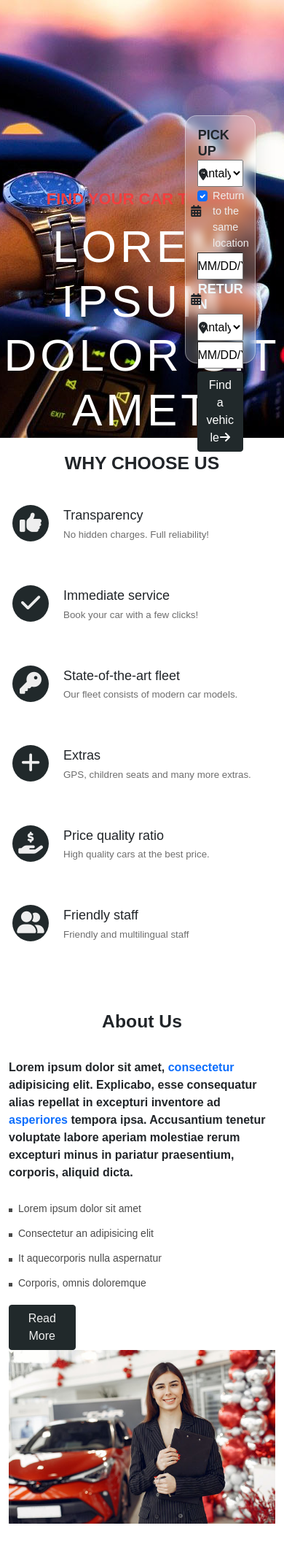
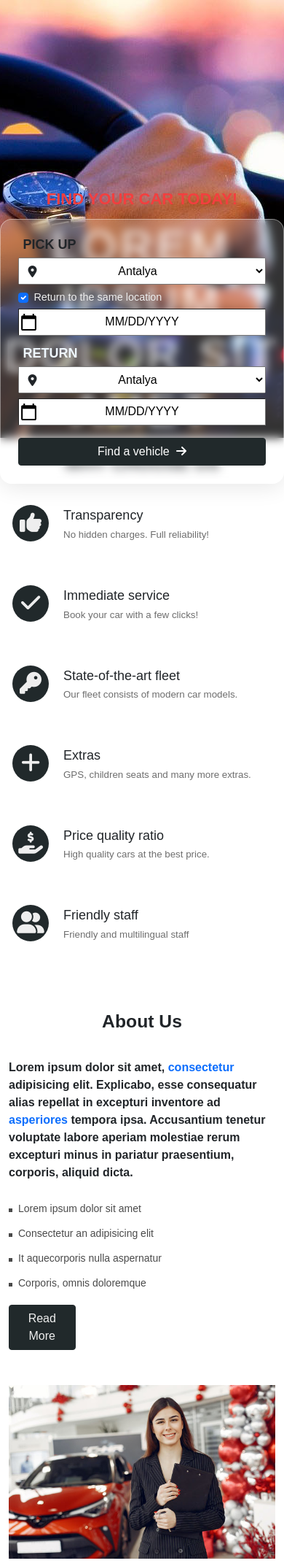
Before and after one commit to mehmet-karagoz/Car-Rental-Software, a PHP site: page / in a window 390 px wide. Shown: the part 80-2226 px from the top of the page at 73% size. Run offline with PHP 8.4, Linux system fonts and the light colour scheme; some libraries are stand-ins or nearby versions.

Commit message:
fixed responsive issue

```diff
--- a/index.html
+++ b/index.html
@@ -75,7 +75,6 @@
               </label>
             </div>
             <div class="pick-up-date">
-              <i class="fa-solid fa-calendar-days"></i>
               <input type="date" name="pick-up" id="pick-up">
             </div>
             <h5 style="color: aliceblue;">RETURN</h5>
@@ -89,7 +88,6 @@
               </select>
             </div>
             <div class="return-date">
-              <i class="fa-solid fa-calendar-days"></i>
               <input type="date" name="return" id="return">
             </div>
             <button class="btn btn-primary d-block w-100" type="submit" id="find-vehicle">Find a vehicle<i
@@ -217,7 +215,7 @@
           </div>
         </div>
         <div class="col-md-6">
-          <div class="right-image">
+          <div class="right-image mt-5">
             <img src="images/about-1-570x350.jpg" alt="">
           </div>
         </div>
--- a/style.css
+++ b/style.css
@@ -195,7 +195,7 @@ header .navbar {
   left: 8%;
 }
 
-.banner .card .return-date>i {
+.banner .card .return-date > i {
   position: absolute;
   top: 72%;
   left: 8%;
@@ -211,6 +211,9 @@ header .navbar {
 #find-vehicle i {
   padding-left: 3%;
 }
+#find-vehicle:hover {
+  border: #eee solid 2px;
+}
 
 #pick-up,
 #return {
@@ -222,13 +225,16 @@ header .navbar {
   padding: 0;
 }
 
+#pick-up:hover,#return:hover {
+  border: #1a6692 solid 2px;
+}
+
 input[type="date"]::-webkit-calendar-picker-indicator {
   position: absolute;
-  left: 5%;
+  left: 6%;
   margin: 0;
-  width: 88%;
-  height: 9%;
-  opacity: 0;
+  width: 78%;
+  height: 7%;
 }
 
 #location {
@@ -355,6 +361,7 @@ input[type="date"]::-webkit-calendar-picker-indicator {
 
 #readMore a {
   color: #eee;
+  margin-bottom: 3%;
 }
 
 /* Services */
@@ -484,4 +491,13 @@ footer .inner-content p a {
     color: #f33f3f !important;
     padding-bottom: 15px;
   }
+
+  .card {
+    position: relative !important;
+    width: auto !important;
+    height: auto !important;
+    right: auto !important;
+    padding: 2%;
+    margin-bottom: 5%;
+  }
 }
```
